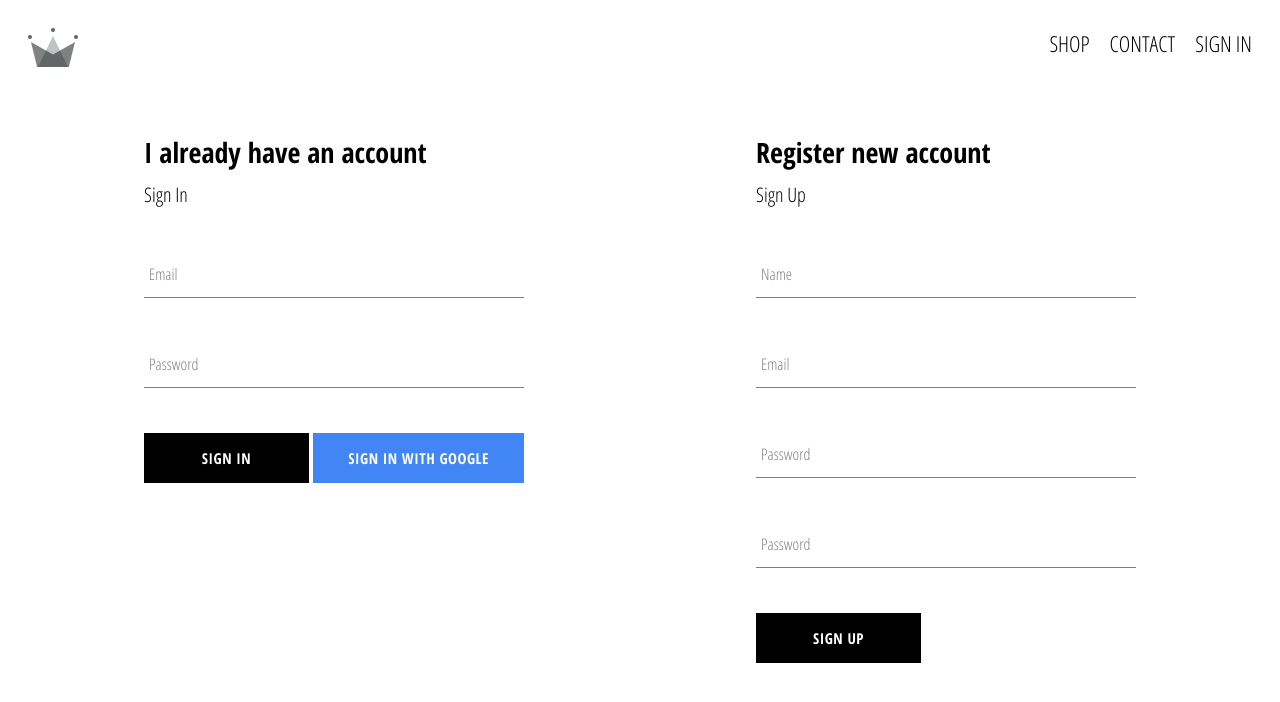
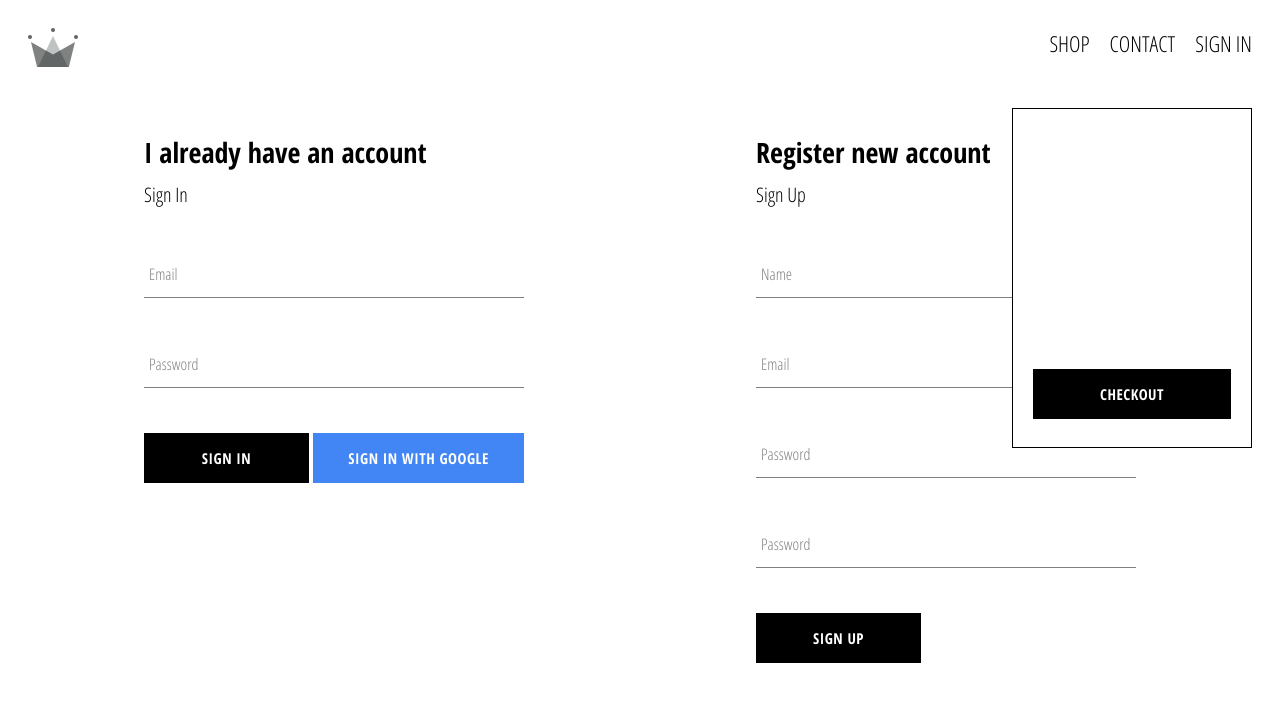
Before and after one commit to RomanSarder/crwn-shop, a React (Create React App) app: page /auth in a window 1280 px wide. Shown: the top 702 px of the page. Built offline with nearby package versions, Linux system fonts and the light colour scheme; no server answers.

Commit message:
Cart content component and styles

```diff
--- /dev/null
+++ b/src/components/CartContent.jsx
@@ -0,0 +1,38 @@
+import React from 'react'
+import styled from 'styled-components'
+
+import Button from './Button'
+
+var StyledCartContent = styled.div`
+    position: absolute;
+    width: 24rem;
+    height: 34rem;
+    display: flex;
+    flex-direction: column;
+    padding: 2rem;
+    border: 1px solid black;
+    background-color: white;
+    top: 8rem;
+    right: 0;
+    z-index: 5;
+
+    .cart-items {
+        height: 24rem;
+        display: flex;
+        flex-direction: column;
+        overflow: scroll;
+    }
+
+    ${Button} {
+        margin-top: auto;
+    }
+`
+
+export default function CartContent() {
+    return (
+        <StyledCartContent>
+            <div className="cart-items"></div>
+            <Button>Checkout</Button>
+        </StyledCartContent>
+    )
+}
--- a/src/components/Header.jsx
+++ b/src/components/Header.jsx
@@ -6,11 +6,13 @@ import styled from 'styled-components'
 import { ReactComponent as Logo } from '../assets/images/crown.svg'
 import { getUser } from '../store/user/selectors'
 import { AuthContext } from './AuthProvider'
+import CartContent from './CartContent'
 import CartIcon from './CartIcon'
 
 const StyledHeader = styled.div`
     display: flex;
     justify-content: space-between;
+    position: relative;
 
     .menu {
         display: flex;
@@ -25,7 +27,7 @@ const StyledHeader = styled.div`
         padding: 0;
     }
 
-    button {
+    .sign-out-btn {
         background: none;
         font-weight: normal;
         display: inline-flex;
@@ -54,7 +56,7 @@ export default function Header() {
                 { currentUser ?
                   <React.Fragment>
                       <span>{currentUser.displayName}</span>
-                      <button onClick={() => signOut()}>
+                      <button className="sign-out-btn" onClick={() => signOut()}>
                           <span>Sign Out</span>
                       </button>
                       <CartIcon />
@@ -62,6 +64,7 @@ export default function Header() {
                   <Link to="/auth">Sign In</Link>
                 }
             </div>
+            <CartContent />
         </StyledHeader>
     )
 }
```
